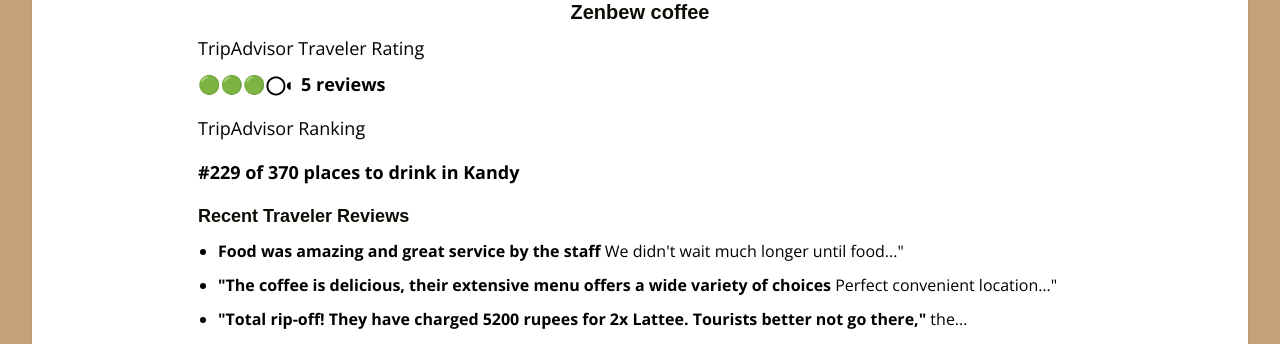
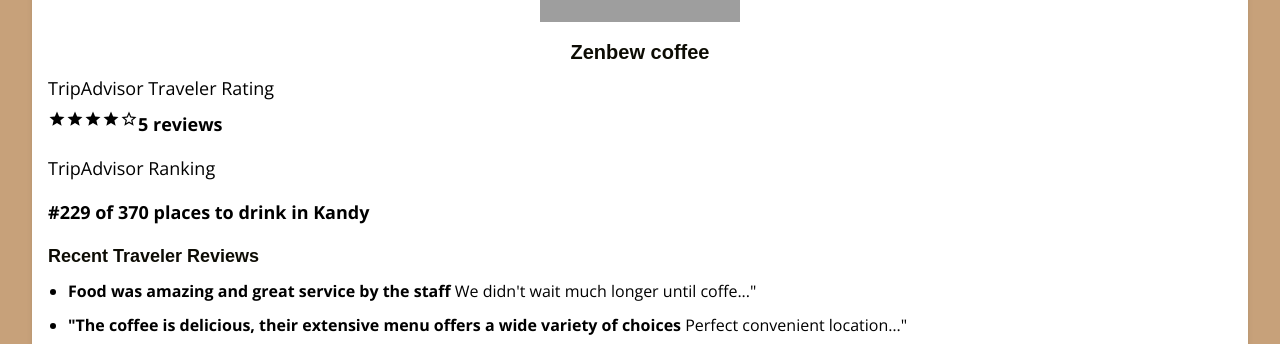
Before and after one commit to Damiduuxd/coffee_landing_page, a Next.js app: page /testimonials in a window 1280 px wide. Shown: the part 216-560 px from the top of the page. Built offline with nearby package versions, Linux system fonts and the light colour scheme; grey boxes are pictures that could not be loaded; a web font is replaced by a local one.

Commit message:
testimonials

```diff
--- a/app/testimonials/page.jsx
+++ b/app/testimonials/page.jsx
@@ -1,10 +1,12 @@
 import React from 'react';
+import { MdOutlineStarPurple500 } from "react-icons/md";
+import { MdOutlineStarBorderPurple500 } from "react-icons/md";
 
 function Page() {
   return (
     <div className="bg-accent p-4 md:p-6 lg:p-8 xl:p-10">
-      <div className="bg-white p-4 rounded-lg shadow-md max-w-full mx-auto">
-        <div className="flex flex-col items-center">
+      <div className="bg-white p-4 rounded-lg shadow-md max-w-full mx-auto mt-10">
+        <div className="flex flex-col items-">
           <a
             target="_blank"
             rel="noopener noreferrer"
@@ -17,17 +19,21 @@
               className="w-full max-w-[200px] text-left items-left justify-left flex"
             />
           </a>
-          <div className="text-left text-black">
-            <h2 className="text-xl font-bold mb-2 text-center">Zenbew coffee</h2>
+          <div className="text-left text-black cursor-default">
+            <h2 className="text-xl font-bold mb-2 text-center cursor-default">Zenbew coffee</h2>
              <p className="text-lg mb-2">TripAdvisor Traveler Rating</p>
-            <p className="text-lg font-bold mb-4">🟢🟢🟢◯◐  5 reviews</p>
+            <p className="text-lg font-bold mb-4 flex"> <MdOutlineStarPurple500 /><MdOutlineStarPurple500 /><MdOutlineStarPurple500 /><MdOutlineStarPurple500 /> <MdOutlineStarBorderPurple500 />
+
+
+
+            5 reviews</p>
             <p className="text-lg mb-4">TripAdvisor Ranking</p>
             <p className="text-lg font-bold">#229 of 370 places to drink in Kandy</p>
             <div className="mt-4">
               <h3 className="text-lg font-semibold mb-2">Recent Traveler Reviews</h3>
               <ul className="list-disc pl-5">
                 <li className="mb-2">
-                  <p><strong>Food was amazing and great service by the staff</strong> We didn't wait much longer until food..."</p>
+                  <p><strong>Food was amazing and great service by the staff</strong> We didn't wait much longer until coffe..."</p>
                 </li>
                 <li className="mb-2">
                   <p><strong>"The coffee is delicious, their extensive menu offers a wide variety of choices</strong> Perfect convenient location…"</p>
```
